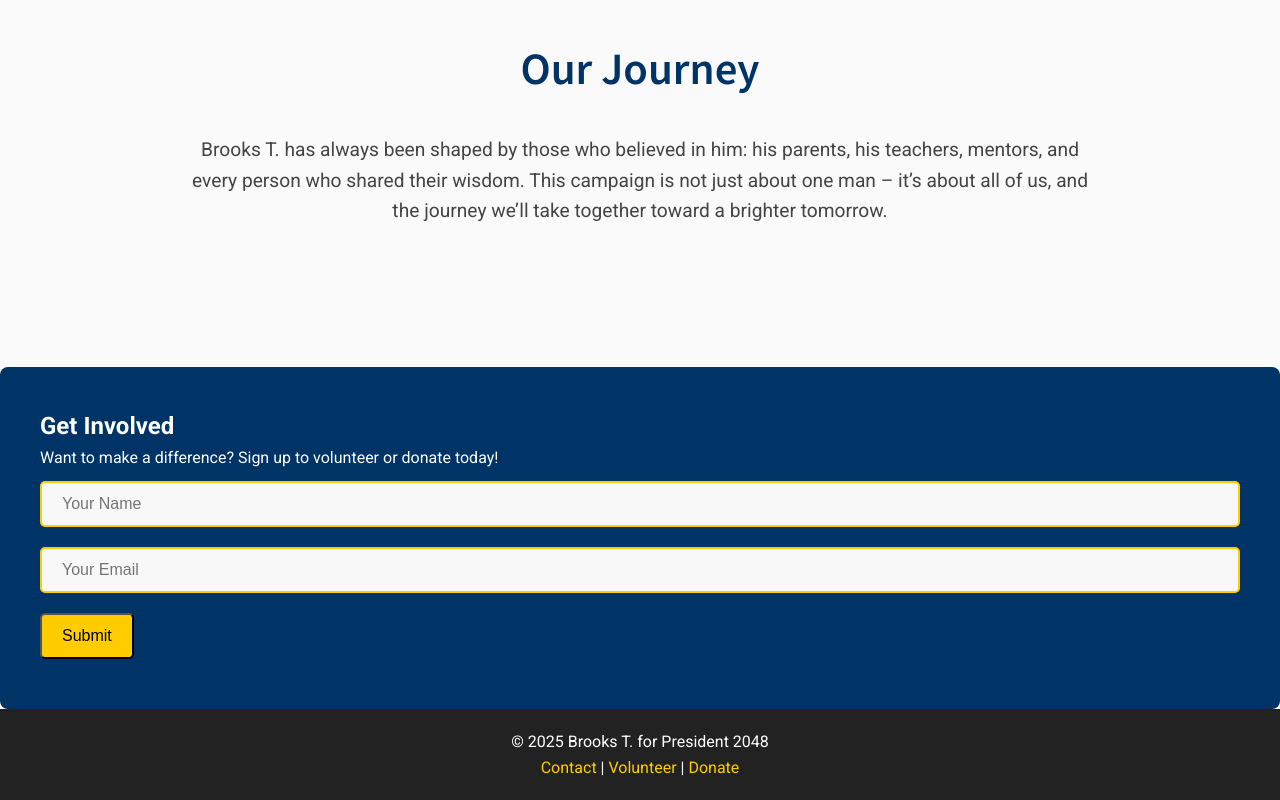
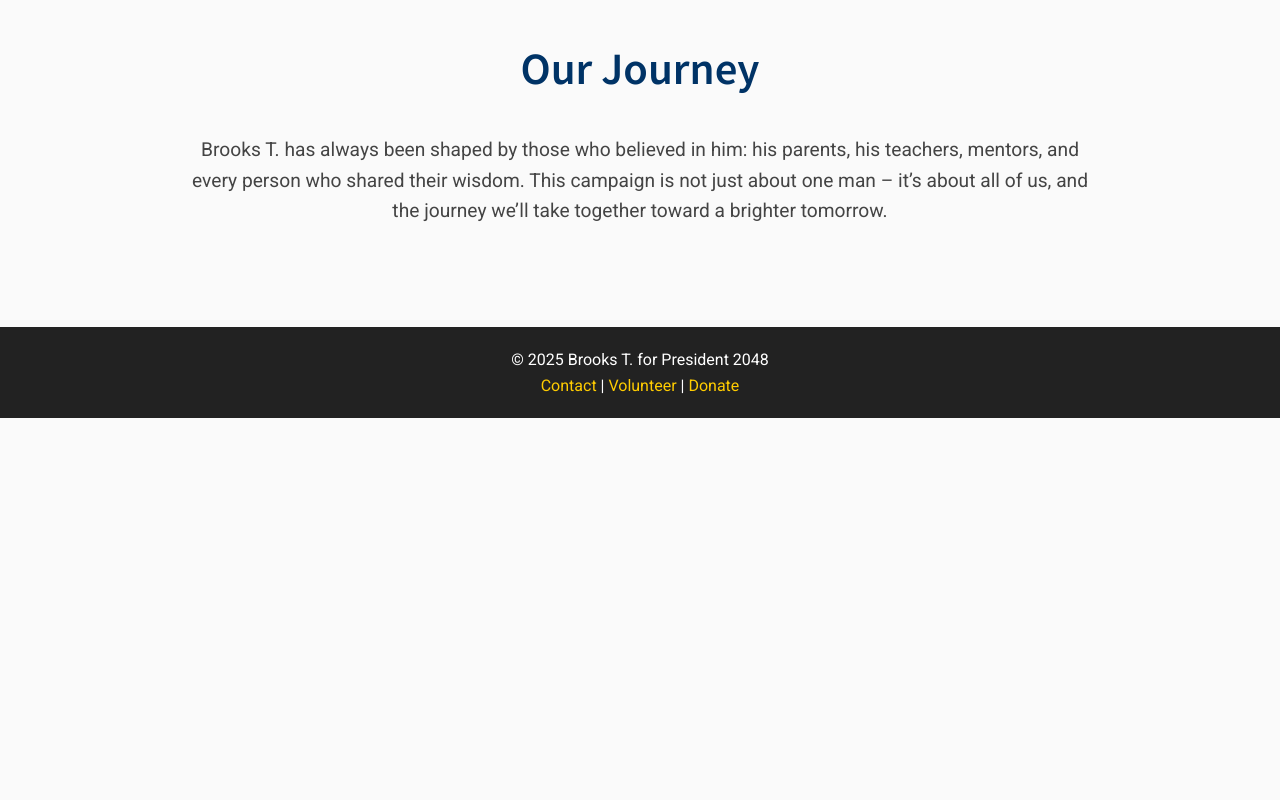
Before and after one commit to BrooksterBOYZ/President, a plain HTML site: page index.html in a window 1280 px wide. Shown: the part 1430-2230 px from the top of the page. After the commit the page ends 1848 px from the top, so only its background shows below. Drawn offline with Linux system fonts and the light colour scheme.

Commit message:
Update index.html

```diff
--- a/index.html
+++ b/index.html
@@ -126,37 +126,6 @@
             box-shadow: 0 8px 16px rgba(0, 0, 0, 0.2);
         }
 
-        .cta-form {
-            margin-top: 40px;
-            background-color: #003366;
-            color: white;
-            padding: 40px;
-            border-radius: 8px;
-        }
-
-        .cta-form input, .cta-form button {
-            padding: 12px 20px;
-            font-size: 1rem;
-            margin: 10px 0;
-            border-radius: 5px;
-        }
-
-        .cta-form input {
-            width: 100%;
-            border: 2px solid #ffcc00;
-            background-color: #f8f8f8;
-        }
-
-        .cta-form button {
-            background-color: #ffcc00;
-            color: black;
-            cursor: pointer;
-        }
-
-        .cta-form button:hover {
-            background-color: #ffb300;
-        }
-
         footer {
             background: #222;
             color: white;
@@ -201,7 +170,6 @@
         <a href="#about">About Brooks</a>
         <a href="#vision">Our Vision</a>
         <a href="#dedication">Our Journey</a>
-        <a href="#contact">Get Involved</a>
     </nav>
 
     <div class="section" id="about">
@@ -238,16 +206,6 @@
         <p>Brooks T. has always been shaped by those who believed in him: his parents, his teachers, mentors, and every person who shared their wisdom. This campaign is not just about one man – it’s about all of us, and the journey we’ll take together toward a brighter tomorrow.</p>
     </div>
 
-    <div class="cta-form">
-        <h2>Get Involved</h2>
-        <p>Want to make a difference? Sign up to volunteer or donate today!</p>
-        <form action="#">
-            <input type="text" placeholder="Your Name" required>
-            <input type="email" placeholder="Your Email" required>
-            <button type="submit">Submit</button>
-        </form>
-    </div>
-
     <footer>
         <p>&copy; 2025 Brooks T. for President 2048</p>
         <p><a href="#contact">Contact</a> | <a href="#volunteer">Volunteer</a> | <a href="#donate">Donate</a></p>
```
